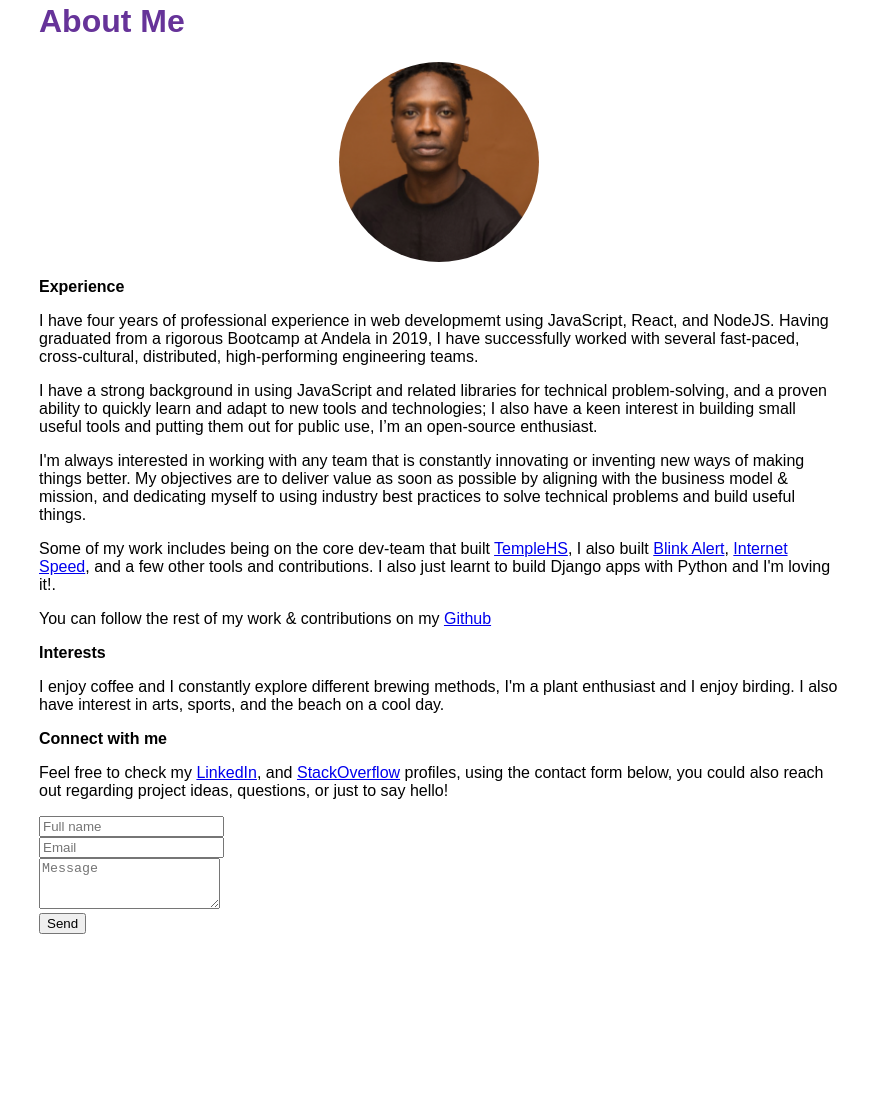
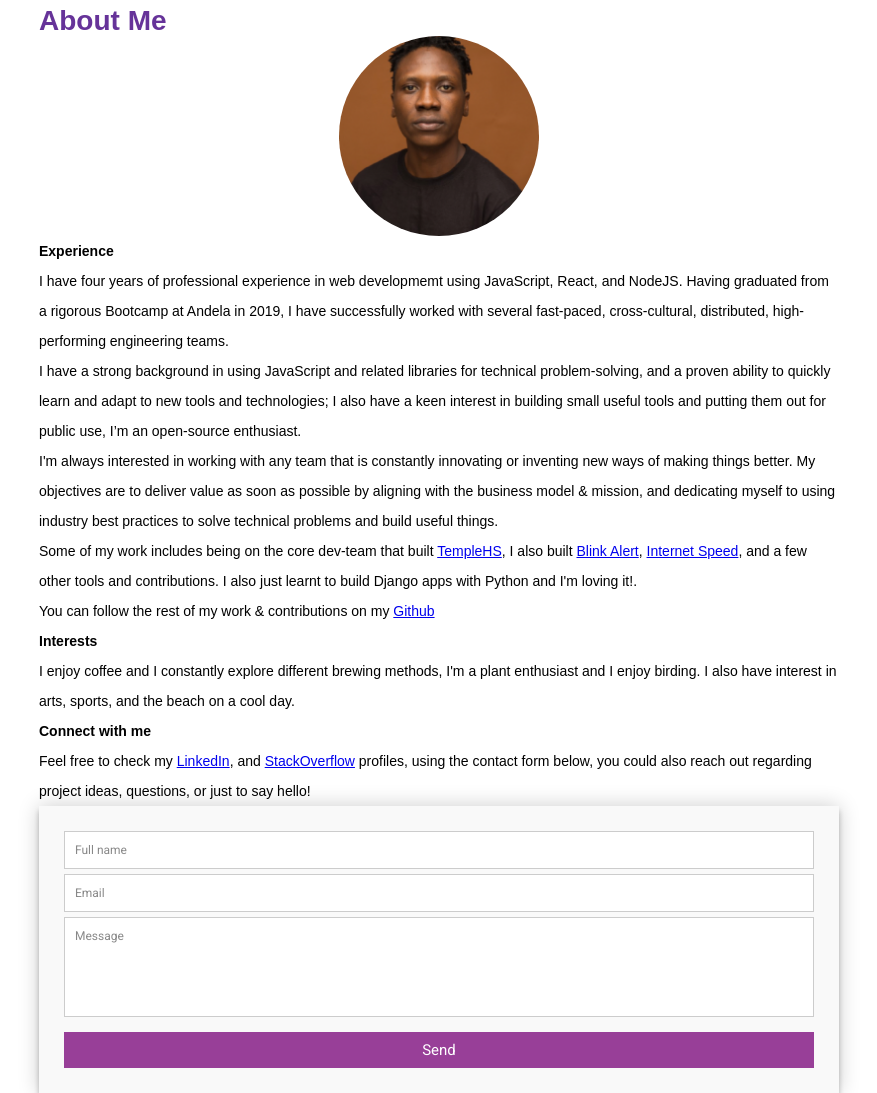
Before and after one commit to obayomi96/my-personal-website, a Gatsby site: page /about in a window 1280 px wide. Shown: the part 114-1207 px from the top of the page, without its empty margins (201-1078 px from the left). Before the commit the page ends 1056 px from the top, so only its background shows below. Built offline with nearby package versions, Linux system fonts and the light colour scheme; Gatsby itself is replaced by a stand-in of ours.

Commit message:
Add basic styles

```diff
--- a/blog/FOUR-MAIN-OBJECT-ORIENTED/index.mdx
+++ b/blog/FOUR-MAIN-OBJECT-ORIENTED/index.mdx
@@ -24,4 +24,4 @@ INHERITANCE: The dictionary definition of inheritance is “a thing that is inhe
 
 There goes the four main part of OOP that every programmer should understand in order to master the concepts of this powerful tool.
 
-If you’d like to get coding and real world examples on the principles or OOP in general kindly explore the resources below.
+If you’d like to get coding and real world examples on the principles or OOP in general kindly explore the resources above.
--- a/src/components/contactForm.js
+++ b/src/components/contactForm.js
@@ -1,6 +1,8 @@
 import React, { useState } from "react";
 import axios from "axios";
 import { navigate } from "gatsby";
+
+import "../contactform.css";
 
 const ContactForm = () => {
   const [formStatus, setFormStatus] = useState(false);
@@ -50,10 +52,14 @@ const ContactForm = () => {
   };
 
   return (
-    <div className="App">
-      <div class="form">
-        <form enctype="multipart/form-data" onSubmit={handleSubmit}>
-          <div class="form-group">
+    <div classNameName="App">
+      <div className="form f-container">
+        <form
+          id="contact"
+          enctype="multipart/form-data"
+          onSubmit={handleSubmit}
+        >
+          <div className="form-group">
             <input
               type="text"
               name="name"
@@ -62,7 +68,7 @@ const ContactForm = () => {
               onChange={handleChange()}
             />
           </div>
-          <div class="form-group">
+          <div className="form-group">
             <input
               type="email"
               name="email"
@@ -71,7 +77,7 @@ const ContactForm = () => {
               onChange={handleChange()}
             />
           </div>
-          <div class="form-group">
+          <div className="form-group">
             <textarea
               placeholder="Message"
               rows={3}
--- a/src/components/layout.module.css
+++ b/src/components/layout.module.css
@@ -1,3 +1,24 @@
+@import url(https://fonts.googleapis.com/css?family=Roboto:400,300,600,400italic);
+* {
+  margin: 0;
+  padding: 0;
+  box-sizing: border-box;
+  -webkit-box-sizing: border-box;
+  -moz-box-sizing: border-box;
+  -webkit-font-smoothing: antialiased;
+  -moz-font-smoothing: antialiased;
+  -o-font-smoothing: antialiased;
+  text-rendering: optimizeLegibility;
+}
+
+body {
+  font-family: "Roboto", Helvetica, Arial, sans-serif;
+  font-weight: 100;
+  font-size: 14px;
+  line-height: 30px;
+  color: #000;
+}
+
 .container {
   margin: auto;
   max-width: 800px;
--- /dev/null
+++ b/src/contactform.css
@@ -0,0 +1,100 @@
+.f-container {
+  width: 100%;
+  position: relative;
+}
+
+#contact input[type="text"],
+#contact input[type="email"],
+#contact textarea,
+#contact button[type="submit"] {
+  font: 400 12px/16px "Roboto", Helvetica, Arial, sans-serif;
+}
+
+#contact {
+  background: #f9f9f9;
+  padding: 25px;
+  box-shadow: 0 0 20px 0 rgba(0, 0, 0, 0.2), 0 5px 5px 0 rgba(0, 0, 0, 0.24);
+}
+
+#contact h3 {
+  display: block;
+  font-size: 30px;
+  font-weight: 300;
+  margin-bottom: 10px;
+}
+
+#contact h4 {
+  margin: 5px 0 15px;
+  display: block;
+  font-size: 13px;
+  font-weight: 400;
+}
+
+#contact input[type="text"],
+#contact input[type="email"],
+#contact textarea {
+  width: 100%;
+  border: 1px solid #ccc;
+  background: #fff;
+  margin: 0 0 5px;
+  padding: 10px;
+}
+
+#contact input[type="text"]:hover,
+#contact input[type="email"]:hover,
+#contact textarea:hover {
+  -webkit-transition: border-color 0.3s ease-in-out;
+  -moz-transition: border-color 0.3s ease-in-out;
+  transition: border-color 0.3s ease-in-out;
+  border: 1px solid #aaa;
+}
+
+#contact textarea {
+  height: 100px;
+  width: 100%;
+  padding: 10px;
+  resize: none;
+}
+
+#contact button[type="submit"] {
+  cursor: pointer;
+  width: 100%;
+  border: none;
+  background: rgb(152, 63, 152);
+  color: #fff;
+  padding: 10px;
+  font-size: 15px;
+}
+
+#contact button[type="submit"]:hover {
+  background: rgb(136, 73, 136);
+  -webkit-transition: background 0.3s ease-in-out;
+  -moz-transition: background 0.3s ease-in-out;
+  transition: background-color 0.3s ease-in-out;
+}
+
+#contact button[type="submit"]:active {
+  box-shadow: inset 0 1px 3px rgba(0, 0, 0, 0.5);
+}
+
+#contact input:focus,
+#contact textarea:focus {
+  outline: 0;
+  border: 1px solid #aaa;
+}
+
+::-webkit-input-placeholder {
+  color: #888;
+}
+
+:-moz-placeholder {
+  color: #888;
+}
+
+::-moz-placeholder {
+  color: #888;
+}
+
+:-ms-input-placeholder {
+  color: #888;
+}
```
